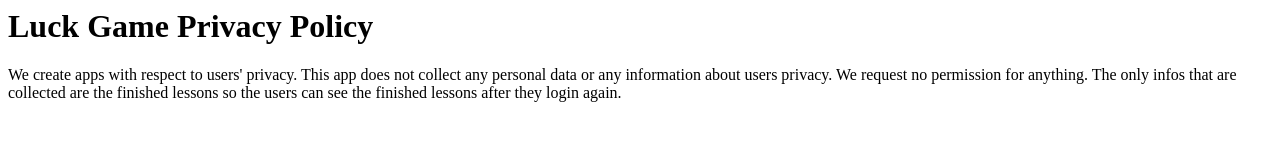
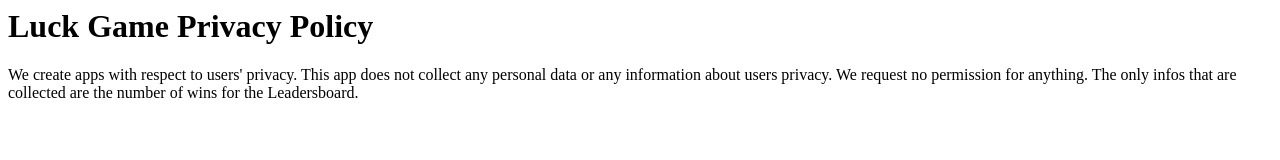
Before and after one commit to arbnorhaxhiu94/Luck-Game-Privacy-Policy, a plain HTML site: page index.html in a window 1280 px wide. Drawn offline with Linux system fonts and the light colour scheme.

Commit message:
Text update

```diff
--- a/index.html
+++ b/index.html
@@ -1,2 +1,2 @@
 <h1>Luck Game Privacy Policy </h1>
-<p>We create apps with respect to users' privacy. This app does not collect any personal data or any information about users privacy. We request no permission for anything. The only infos that are collected are the finished lessons so the users can see the finished lessons after they login again.</p>
+<p>We create apps with respect to users' privacy. This app does not collect any personal data or any information about users privacy. We request no permission for anything. The only infos that are collected are the number of wins for the Leadersboard.</p>
```
